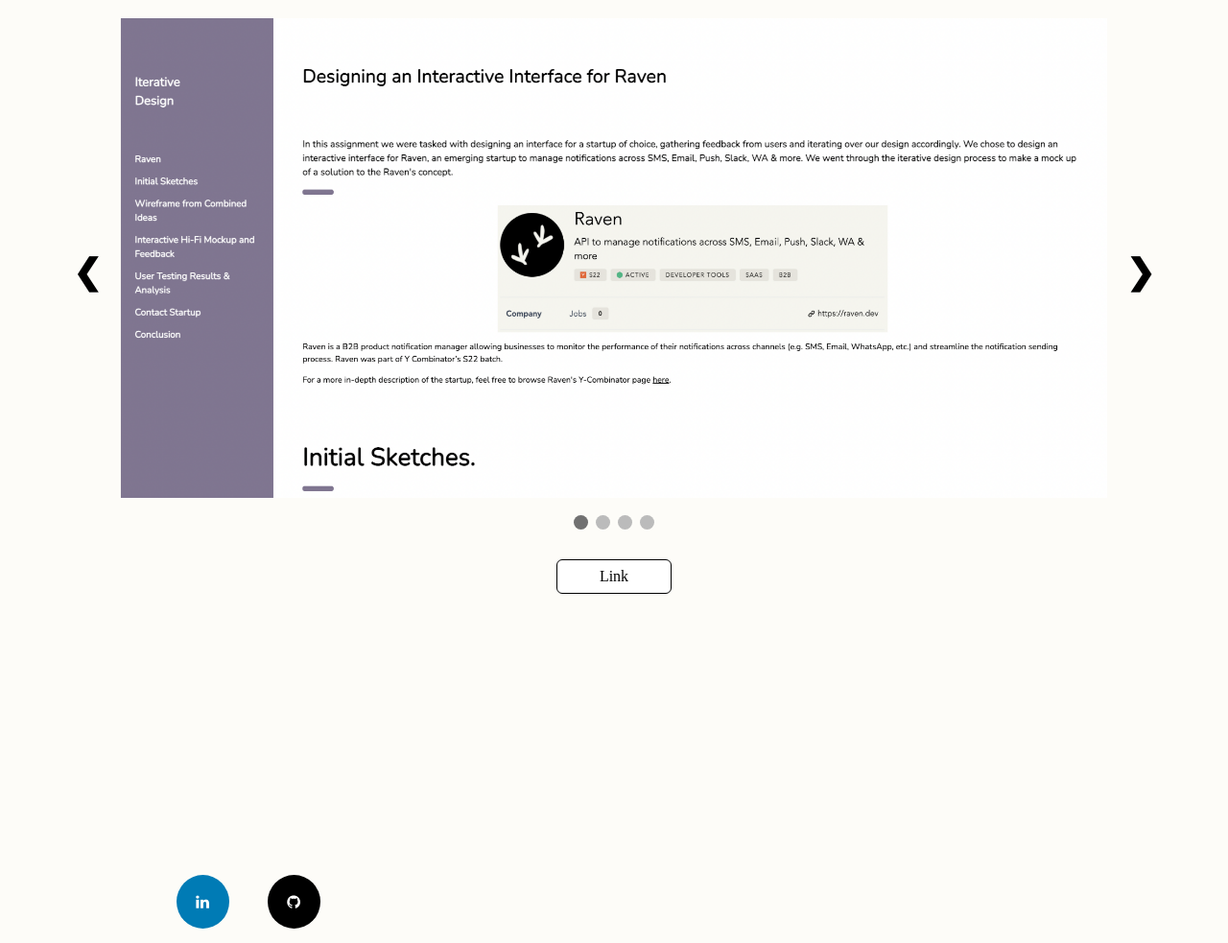
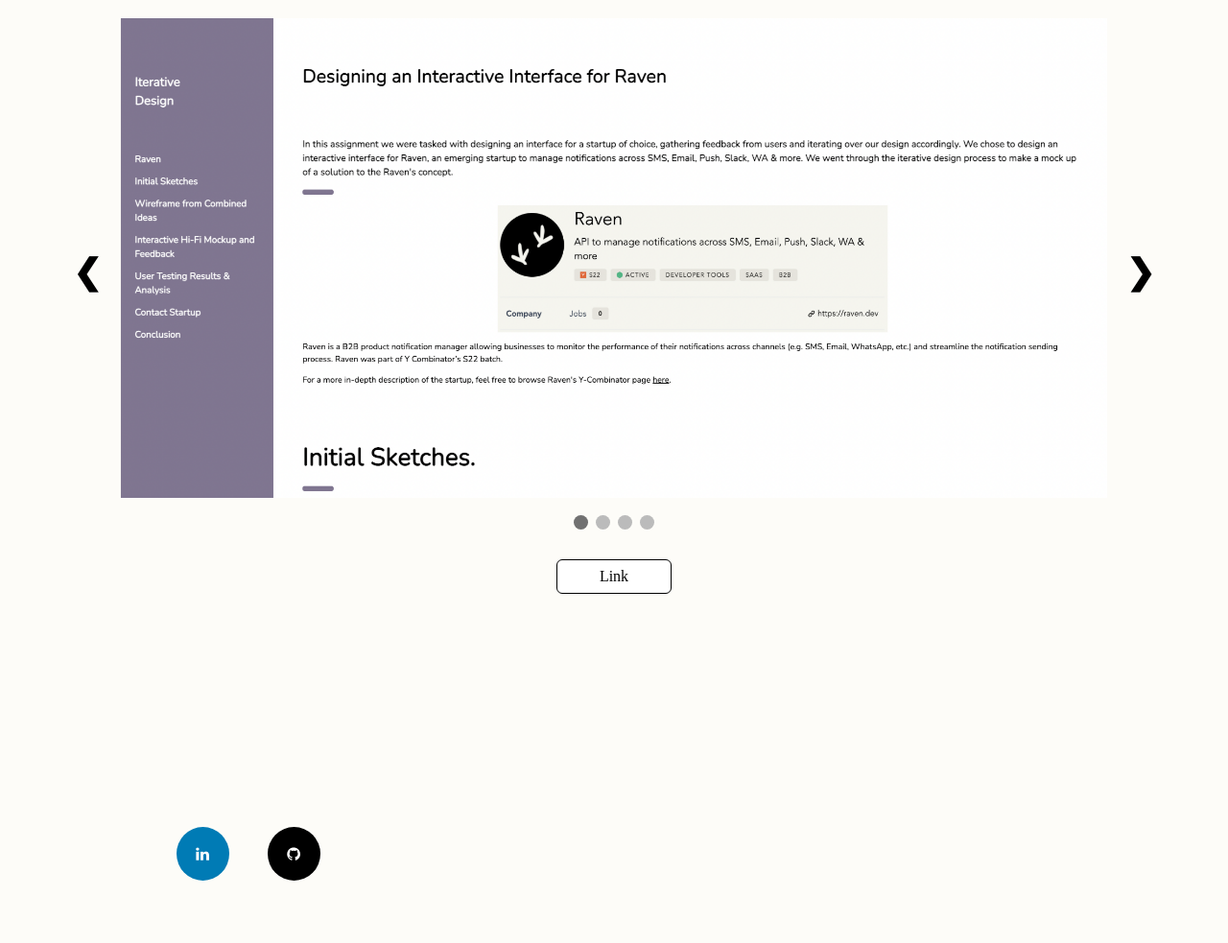
Before and after one commit to 2d0ohus0kd/portfolio, a plain HTML site: page index.html in a window 1280 px wide. Shown: the part 457-1440 px from the top of the page at 96% size. After the commit the page ends 1390 px from the top, so only its background shows below. Drawn offline with nearby package versions, Linux system fonts and the light colour scheme.

Commit message:
final submission ready portfolio

```diff
--- a/style.css
+++ b/style.css
@@ -231,7 +231,7 @@ footer {
   /* background-color: #F8F8F8; */
   /* border-top: 2px solid  #E2F3F3; */
   position: absolute;
-  bottom: -650px;
+  bottom: -600px;
   padding: 10px;
   width: 100%;
   display: flex;
```
